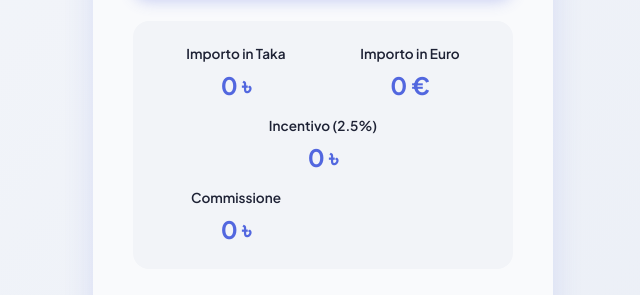
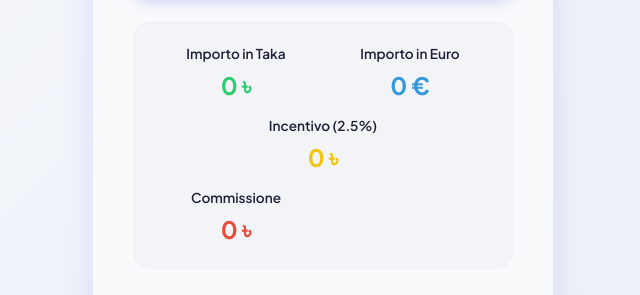
Before and after one commit to islamtarikul67/CurrencyExchange, a plain HTML site: page index.html in a window 1280 px wide. Shown: the part 533-828 px from the top of the page, without its empty margins (317-957 px from the left). Drawn offline with Linux system fonts and the light colour scheme.

Commit message:
Update index.html

```diff
--- a/index.html
+++ b/index.html
@@ -227,7 +227,22 @@
         .result-value {
             font-size: 1.5rem;
             font-weight: 700;
-            color: var(--primary);
+        }
+
+        #totalInTaka {
+             color: #2ecc71; /* Verde per il successo (Taka) */
+        }
+
+        #totalInEuro {
+            color: #3498db; /* Blu per un'altra valuta (Euro) */
+        }
+
+        #incentiveAmount {
+            color: #f1c40f; /* Giallo per l'incentivo */
+        }
+
+        #commissionAmount {
+            color: #e74c3c; /* Rosso per la commissione (un costo) */
         }
 
         .incentive-result {
```
